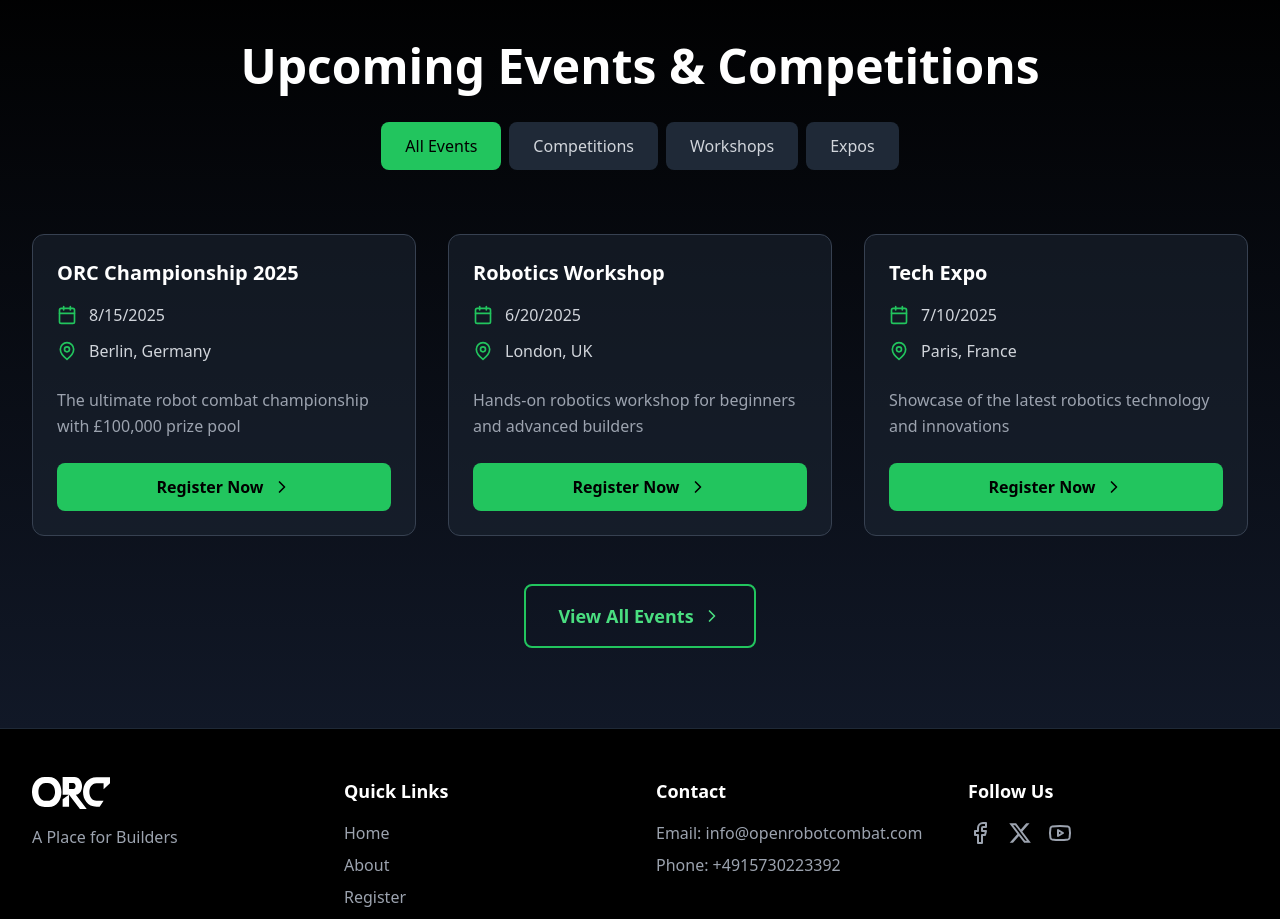
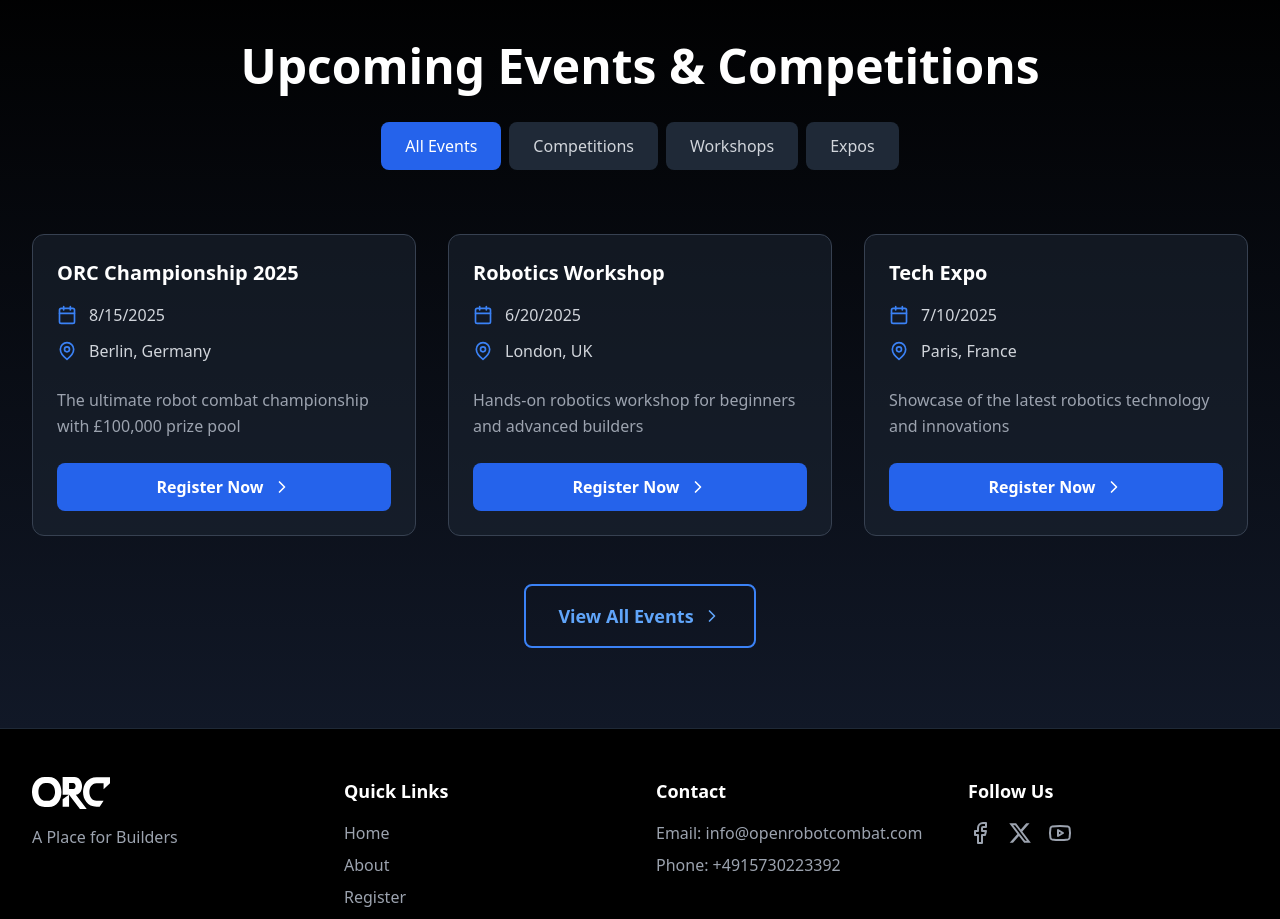
Before and after one commit to mohamed-Abd-el-wahab/OrcFrontend, a React (Vite) app: page / in a window 1280 px wide. Shown: the part 3080-3999 px from the top of the page. Built offline with nearby package versions, Linux system fonts and the light colour scheme.

Commit message:
Update Events Section with Brand Colors

```diff
--- a/src/components/home/EventsSection.tsx
+++ b/src/components/home/EventsSection.tsx
@@ -76,7 +76,7 @@ const EventsSection = () => {
                 onClick={() => setActiveFilter(filter as any)}
                 className={`px-6 py-3 rounded-lg font-medium transition-all duration-300 ${
                   activeFilter === filter
-                    ? 'bg-green-500 text-black'
+                    ? 'bg-blue-600 text-white'
                     : 'bg-gray-800 text-gray-300 hover:bg-gray-700'
                 }`}
               >
@@ -91,21 +91,21 @@ const EventsSection = () => {
           {filteredEvents.map((event) => (
             <div
               key={event.id}
-              className="bg-gray-800/50 rounded-xl p-6 border border-gray-700 hover:border-green-500/50 transition-all duration-300 group"
+              className="bg-gray-800/50 rounded-xl p-6 border border-gray-700 hover:border-blue-500/50 transition-all duration-300 group"
             >
               {/* Event Title */}
-              <h3 className="text-xl font-bold text-white mb-4 group-hover:text-green-400 transition-colors">
+              <h3 className="text-xl font-bold text-white mb-4 group-hover:text-blue-400 transition-colors">
                 {event.title}
               </h3>
 
               {/* Event Details */}
               <div className="space-y-3 mb-6">
                 <div className="flex items-center text-gray-300">
-                  <Calendar className="w-5 h-5 text-green-500 mr-3" />
+                  <Calendar className="w-5 h-5 text-blue-500 mr-3" />
                   <span>{event.date}</span>
                 </div>
                 <div className="flex items-center text-gray-300">
-                  <MapPin className="w-5 h-5 text-green-500 mr-3" />
+                  <MapPin className="w-5 h-5 text-blue-500 mr-3" />
                   <span>{event.location}</span>
                 </div>
               </div>
@@ -118,7 +118,7 @@ const EventsSection = () => {
               {/* Register Button */}
               <Link
                 to={event.registrationLink}
-                className="w-full inline-flex items-center justify-center px-6 py-3 bg-green-500 text-black rounded-lg hover:bg-green-400 transition-all duration-300 font-semibold group"
+                className="w-full inline-flex items-center justify-center px-6 py-3 bg-blue-600 text-white rounded-lg hover:bg-blue-700 transition-all duration-300 font-semibold group"
               >
                 Register Now
                 <ChevronRight className="ml-2 w-5 h-5 group-hover:translate-x-1 transition-transform" />
@@ -131,7 +131,7 @@ const EventsSection = () => {
         <div className="text-center mt-12">
           <Link
             to="/competition"
-            className="inline-flex items-center px-8 py-4 bg-transparent border-2 border-green-500 text-green-400 rounded-lg hover:bg-green-500/10 transition-all duration-300 text-lg font-semibold group"
+            className="inline-flex items-center px-8 py-4 bg-transparent border-2 border-blue-500 text-blue-400 rounded-lg hover:bg-blue-500/10 transition-all duration-300 text-lg font-semibold group"
           >
             View All Events
             <ChevronRight className="ml-2 w-5 h-5 group-hover:translate-x-1 transition-transform" />
```
